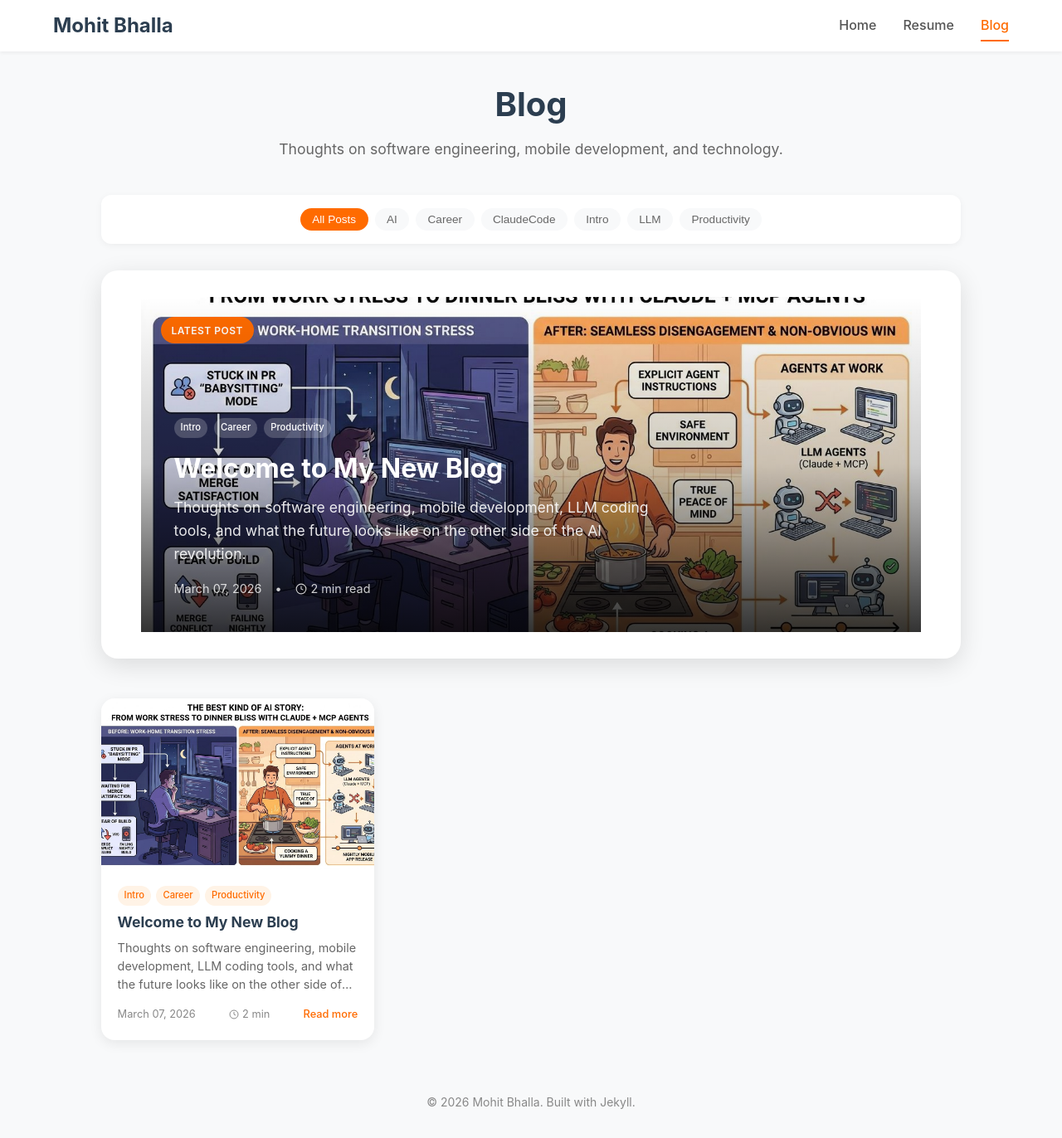
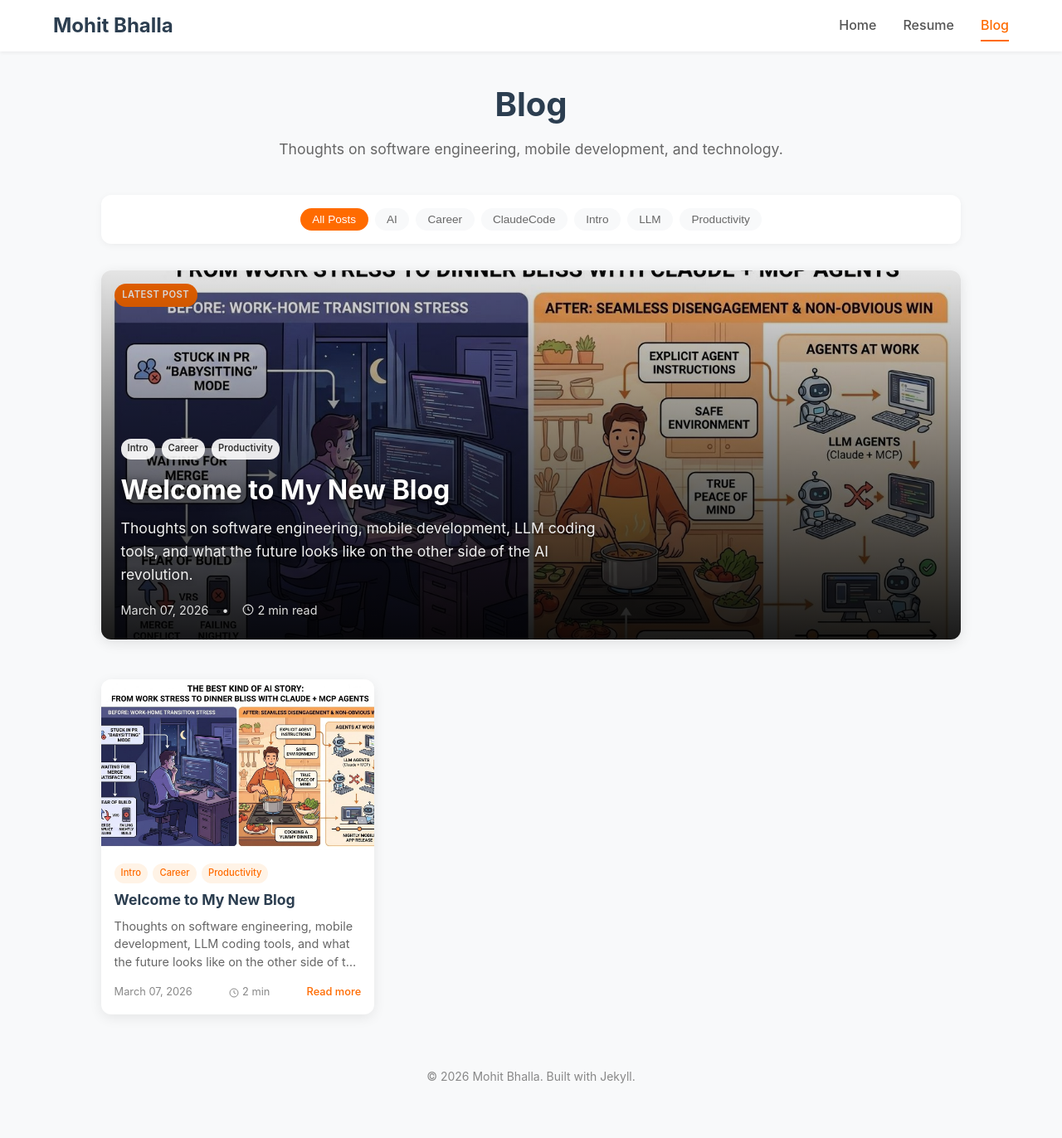
Before and after one commit to mohitb117/mohitb117.github.io, a Jekyll site: the page built from blog/index.html, in a window 1280 px wide. Shown: the whole page at 83% size. Built offline with Jekyll 4.4.1, drawn with Linux system fonts in a browser that asks for light colours; after the commit the page ends 1341 px from its top, so only the background shows below that.

Commit message:
Enhance blog UI with new features and fix layout issues
Major Changes:
- Renamed blog post to 'welcome-to-llm-assisted-merging' with custom permalink
- Moved LLM agent PR babysitter image from inline content to post hero image
- Created new blog tags index page (/blog/tags/) for browsing posts by tag
- Fixed broken tag links that previously pointed to non-existent pages
- Reordered post layout HTML to put TOC on LEFT side with content on RIGHT
- Swapped grid columns so TOC (180px) is narrow on left, content (1fr) takes remaining space

UI Improvements:
- Added page transition animations (fadeIn/slideUp for blog pages)
- Enhanced featured post hero section:
  - Better text readability with text shadows and solid colors
  - Darker overlay gradient for improved contrast
  - Tags with solid white background and dark text
  - Added hover lift effect with shadow enhancement
  - Image zoom on hover
- Reduced post card border-radius from 16px to 12px
- Reduced post card content padding from 1.25rem to 1rem
- Reduced featured post border-radius from 20px to 12px
- Reduced featured post shadow for subtler appearance
- Adjusted featured badge positioning and sizing
- Reduced featured post overlay padding for tighter content

Blog Post Page:
- Increased max-width from 800px to 1200px for better content width
- Added table of contents with sticky sidebar positioning
- Auto-generated TOC from h2/h3 headings with smooth scroll navigation
- Added read time estimate based on word count
- Added related posts section based on shared tags

Updated Scripts:
- Enhanced run-website.sh with detailed documentation
- Added serve command option for local development with livereload
- Added Chrome opening instructions

Technical Details:
- TOC uses IntersectionObserver for active section highlighting
- Tag filtering uses JavaScript to show/hide posts by tag
- Related posts logic finds posts with shared tags
- All animations use CSS with graceful degradation

```diff
--- a/css/style.css
+++ b/css/style.css
@@ -23,6 +23,25 @@
   line-height: 1.6;
   color: #333;
   background: #f8f9fa;
+  animation: fadeIn 0.4s ease-out;
+}
+
+@keyframes fadeIn {
+  from { opacity: 0; transform: translateY(15px); }
+  to { opacity: 1; transform: translateY(0); }
+}
+
+@keyframes slideUp {
+  from { opacity: 0; transform: translateY(30px); }
+  to { opacity: 1; transform: translateY(0); }
+}
+
+.post-page {
+  animation: slideUp 0.5s ease-out;
+}
+
+.post-page-content {
+  animation: slideUp 0.5s ease-out 0.1s both;
 }
 
 .container {
@@ -709,24 +728,52 @@
 
 .featured-post {
   margin-bottom: 3rem;
-  border-radius: 20px;
+  border-radius: 12px;
   overflow: hidden;
-  box-shadow: 0 8px 30px rgba(0,0,0,0.12);
+  box-shadow: 0 4px 15px rgba(0,0,0,0.1);
   position: relative;
+  transition: transform 0.3s ease, box-shadow 0.3s ease;
+  padding: 0;
+}
+
+.featured-post:hover {
+  transform: translateY(-4px);
+  box-shadow: 0 12px 35px rgba(0,0,0,0.15);
 }
 
 .featured-post-link {
   display: block;
   text-decoration: none;
   position: relative;
+  width: 100%;
+  margin: 0;
+  padding: 0;
 }
 
 .featured-post-image {
   width: 100%;
   aspect-ratio: 21/9;
-  background: linear-gradient(135deg, var(--primary-dark) 0%, var(--primary) 50%, var(--primary-light) 100%);
   position: relative;
   overflow: hidden;
+  border: none;
+  padding: 0;
+  margin: 0;
+}
+
+.featured-post-image img {
+  width: 100%;
+  height: 100%;
+  object-fit: cover;
+  transition: transform 0.5s ease;
+  border: none;
+  margin: 0;
+  padding: 0;
+  display: block;
+}
+
+.featured-post:hover .featured-post-image img {
+  transform: scale(1.03);
+}
 }
 
 .featured-post-image img {
@@ -738,22 +785,22 @@
 .featured-post-overlay {
   position: absolute;
   inset: 0;
-  background: linear-gradient(to top, rgba(0,0,0,0.8) 0%, rgba(0,0,0,0.2) 50%, transparent 100%);
+  background: linear-gradient(to top, rgba(0,0,0,0.9) 0%, rgba(0,0,0,0.6) 40%, rgba(0,0,0,0.1) 100%);
   display: flex;
   flex-direction: column;
   justify-content: flex-end;
-  padding: 2.5rem;
+  padding: 1.5rem;
 }
 
 .featured-badge {
   position: absolute;
-  top: 1.5rem;
-  left: 1.5rem;
+  top: 1rem;
+  left: 1rem;
   background: var(--primary);
   color: #fff;
-  padding: 0.4rem 0.8rem;
-  border-radius: 20px;
-  font-size: 0.75rem;
+  padding: 0.3rem 0.6rem;
+  border-radius: 16px;
+  font-size: 0.7rem;
   font-weight: 600;
   text-transform: uppercase;
   letter-spacing: 0.5px;
@@ -771,8 +818,9 @@
 }
 
 .featured-post-tags .tag {
-  background: rgba(255,255,255,0.2);
-  color: #fff;
+  background: rgba(255,255,255,0.9);
+  color: #333;
+  font-weight: 600;
 }
 
 .featured-post-content h2 {
@@ -780,13 +828,15 @@
   margin-bottom: 0.75rem;
   line-height: 1.3;
   color: #fff;
+  text-shadow: 0 2px 12px rgba(0,0,0,0.8);
 }
 
 .featured-post-description {
   font-size: 1.1rem;
-  opacity: 0.9;
+  color: #f0f0f0;
   margin-bottom: 1rem;
   max-width: 600px;
+  text-shadow: 0 1px 6px rgba(0,0,0,0.6);
 }
 
 .featured-post-meta {
@@ -794,7 +844,8 @@
   align-items: center;
   gap: 1rem;
   font-size: 0.9rem;
-  opacity: 0.8;
+  color: #e0e0e0;
+  text-shadow: 0 1px 3px rgba(0,0,0,0.5);
 }
 
 .read-time {
@@ -869,7 +920,7 @@
 .post-card {
   display: block;
   background: #fff;
-  border-radius: 16px;
+  border-radius: 12px;
   overflow: hidden;
   box-shadow: 0 4px 15px rgba(0,0,0,0.08);
   transition: all 0.3s ease;
@@ -911,7 +962,7 @@
 }
 
 .post-card-content {
-  padding: 1.25rem;
+  padding: 1rem;
 }
 
 .post-card-content h2 {
@@ -1060,7 +1111,7 @@
 
 /* Blog Post Page */
 .post-page {
-  max-width: 1200px;
+  max-width: 100%;
   margin: 0 auto;
   padding: 2rem 5%;
 }
@@ -1071,9 +1122,11 @@
 
 .post-page-layout {
   display: grid;
-  grid-template-columns: 1fr 280px;
-  gap: 3rem;
+  grid-template-columns: 180px 1fr;
+  gap: 2rem;
   align-items: start;
+  max-width: 1200px;
+  margin: 0 auto;
 }
 
 .post-page-main {
```
Also changed, not shown: _layouts/post.html (+7 -7 lines), _posts/2026-03-07-welcome-to-llm-assisted-merging.md (renamed from _posts/2026-03-07-welcome.md, +1 -0 lines), 4 other files.
